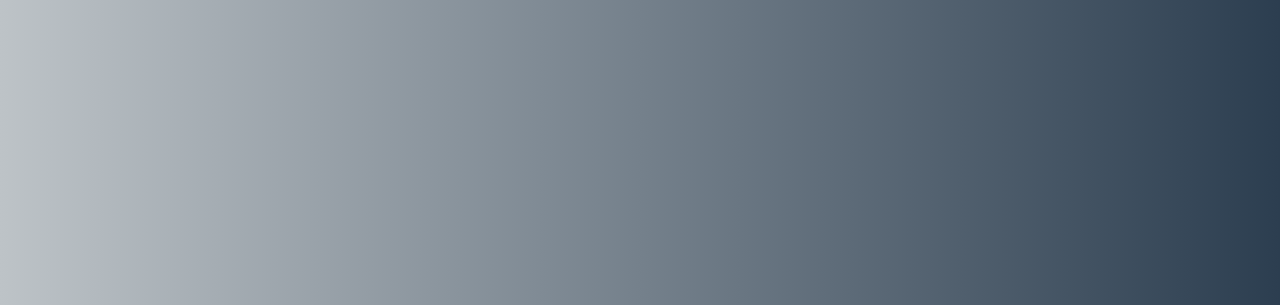
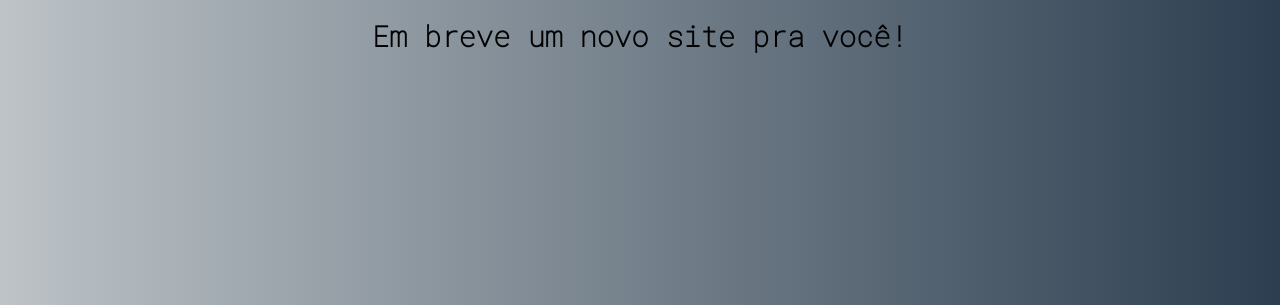
Before and after one commit to MatheusVilar1/estudies-js, a plain HTML site: page jquery/plugin2.html in a window 1280 px wide. Shown: the part 511-816 px from the top of the page. Drawn offline with Linux system fonts and the light colour scheme.

Commit message:
montando um plugin temporizador

```diff
--- a/jquery/js/temporizador.js
+++ b/jquery/js/temporizador.js
@@ -0,0 +1,53 @@
+(function ($) {
+    $.fn.temporizador = function (opcoes) {
+        const opcoesFinais = $.extend({
+            mensagem: 'Em breve!',
+            horario: '23:59:59'
+        }, opcoes)
+
+        const horaDezena = $('<span class="digito">').html('0')
+        const horaUnidade = $('<span class="digito">').html('0')
+        const minutoDezena = $('<span class="digito">').html('0')
+        const minutoUnidade = $('<span class="digito">').html('0')
+        const segundoDezena = $('<span class="digito">').html('0')
+        const segundoUnidade = $('<span class="digito">').html('0')
+
+        const separadorHora = $('<span class="separador">').html(':')
+        const separadorMinuto = $('<span class="separador">').html(':')
+        const mensagem = $('<div class="mensagem">').html(opcoesFinais.mensagem)
+
+        $(this).addClass('temporizador')
+        $(this).append(horaDezena, horaUnidade, separadorHora,
+            minutoDezena, minutoUnidade, separadorMinuto,
+            segundoDezena, segundoUnidade, mensagem)
+
+        const regex = new RegExp(/(\d\d):(\d\d):(\d\d)/)
+        const horarioAlvo = regex.exec(opcoesFinais.horario)
+        // console.log(horarioAlvo)
+
+        let temporizador = setInterval(() => {
+            const agora = new Date()
+            const alvo = new Date()
+            alvo.setHours(horarioAlvo[1])
+            alvo.setMinutes(horarioAlvo[2])
+            alvo.setSeconds(horarioAlvo[3])
+
+            const diferencaEmMili = alvo.getTime() - agora.getTime()
+            if (diferencaEmMili >= 0) {
+                const diferenca = regex.exec(new Date(diferencaEmMili).toISOString())
+                console.log(diferenca)
+
+                horaDezena.html(diferenca[1][0])
+                horaUnidade.html(diferenca[1][1])
+                minutoDezena.html(diferenca[2][0])
+                minutoUnidade.html(diferenca[2][1])
+                segundoDezena.html(diferenca[3][0])
+                segundoUnidade.html(diferenca[3][1])
+            } else {
+                clearInterval(temporizador)
+            }
+        }, 1000)
+
+        return this
+    }
+})(jQuery)
--- a/jquery/plugin2.html
+++ b/jquery/plugin2.html
@@ -13,6 +13,9 @@
     <div></div>
     <script src="js/temporizador.js"></script>
     <script>
-        // ...
+        $('div').temporizador({
+            mensagem: 'Em breve um novo site pra você!',
+            horario: '21:00:00'
+        }).hide().fadeIn(3000)
     </script>
 </body>
```
Also changed, not shown: jquery/animacao2.html (+27 -1 lines).
